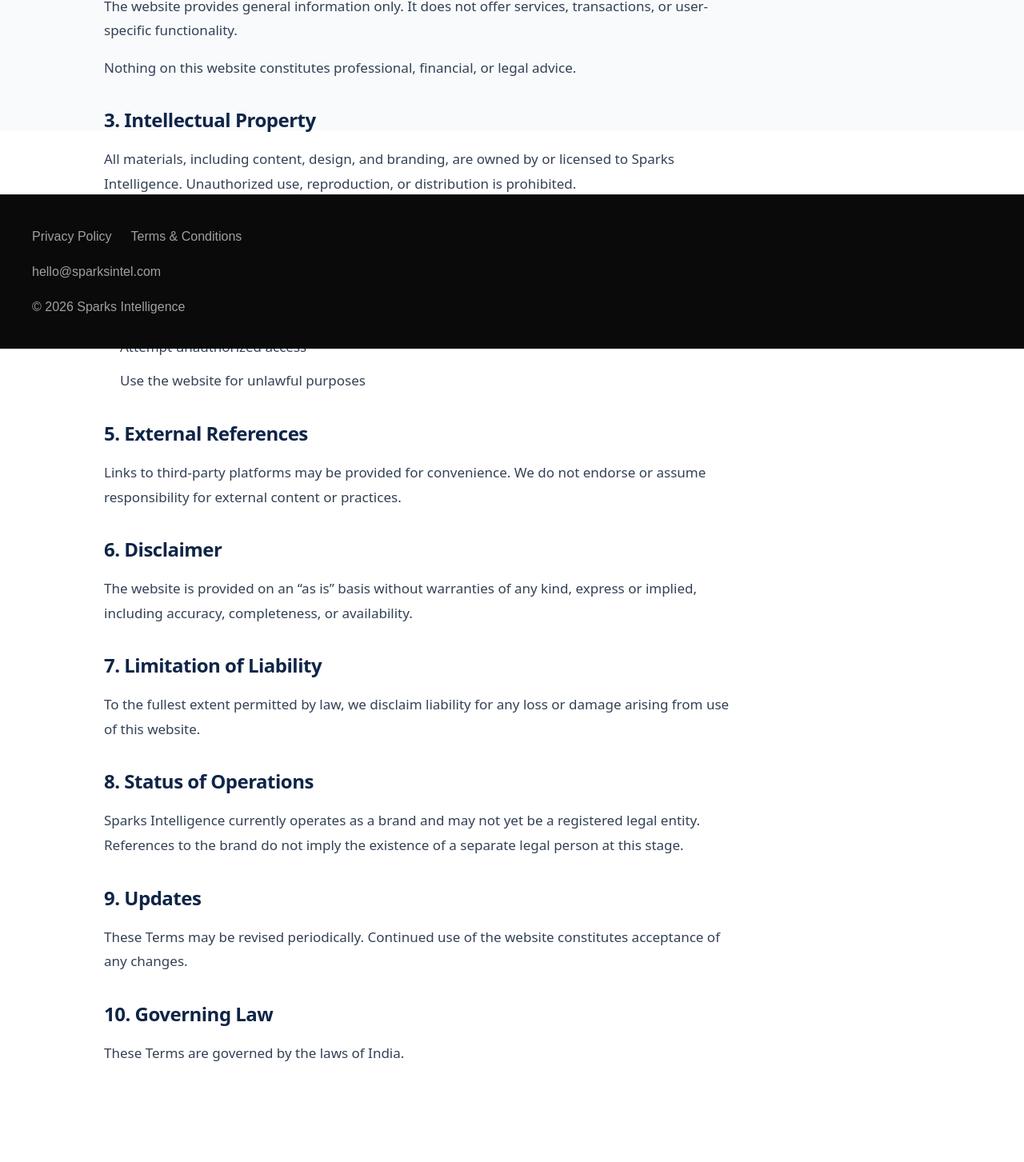
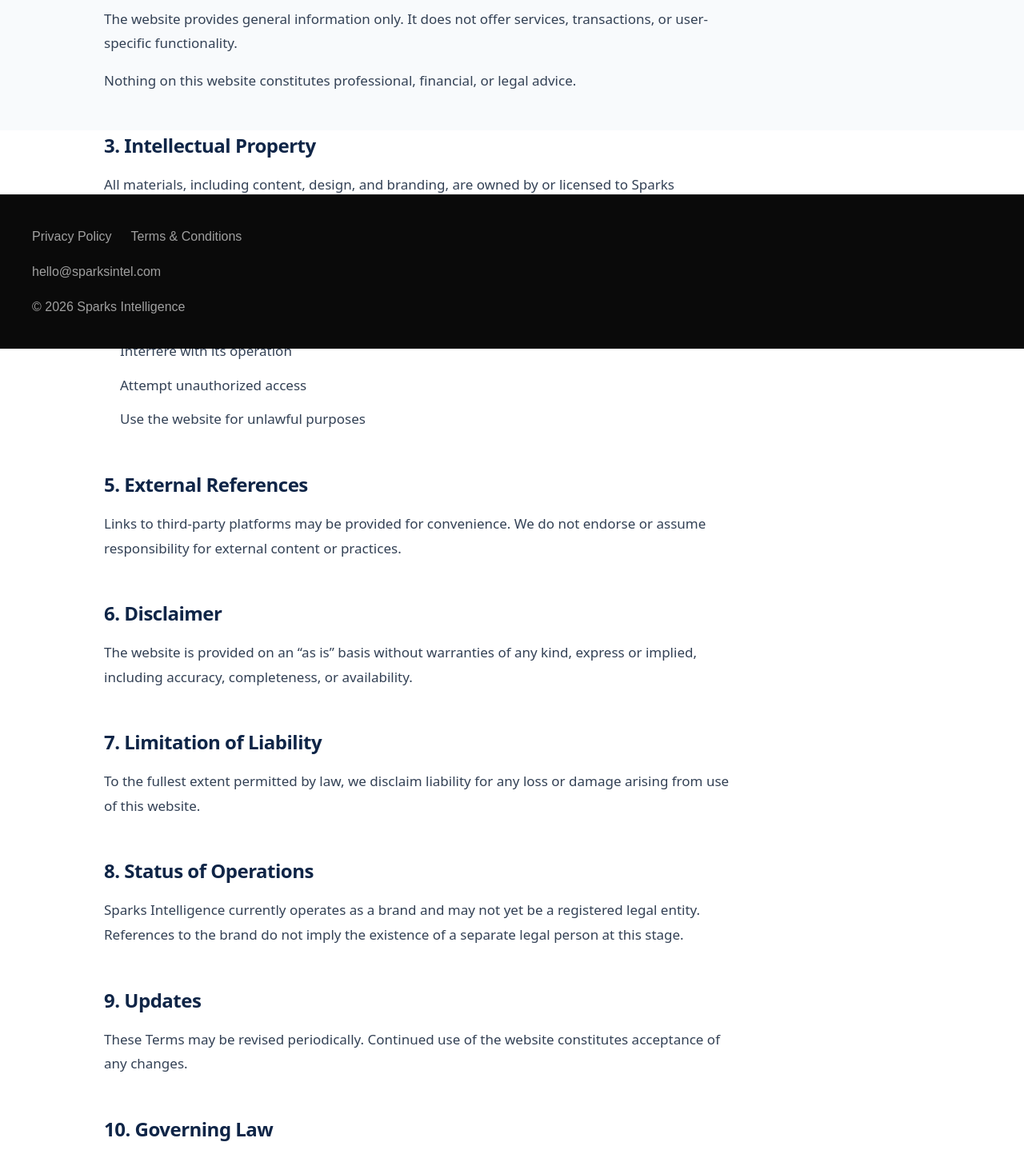
Before and after one commit to sparksintel/sparksintel, a Next.js app: page /terms in a window 1280 px wide. Shown: the part 752-2205 px from the top of the page at 80% size. Built offline with nearby package versions, Linux system fonts and the light colour scheme.

Commit message:
Fix Terms page TypeScript styles

```diff
--- a/app/terms/page.tsx
+++ b/app/terms/page.tsx
@@ -69,7 +69,7 @@
           </div>
 
           {/* SECTION 2 */}
-          <div style={{ paddingVertical: "16px", paddingBottom: "32px" }}>
+          <div style={{ paddingTop: "16px", paddingBottom: "32px" }}>
             <h2 style={{ fontSize: "24px", fontWeight: "700", letterSpacing: "-0.5px", marginBottom: "16px", color: "#0f2547" }}>
               2. Scope of Use
             </h2>
@@ -84,7 +84,7 @@
           </div>
 
           {/* SECTION 3 */}
-          <div style={{ paddingVertical: "16px", paddingBottom: "32px" }}>
+          <div style={{ paddingTop: "16px", paddingBottom: "32px" }}>
             <h2 style={{ fontSize: "24px", fontWeight: "700", letterSpacing: "-0.5px", marginBottom: "16px", color: "#0f2547" }}>
               3. Intellectual Property
             </h2>
@@ -96,7 +96,7 @@
           </div>
 
           {/* SECTION 4 */}
-          <div style={{ paddingVertical: "16px", paddingBottom: "32px" }}>
+          <div style={{ paddingTop: "16px", paddingBottom: "32px" }}>
             <h2 style={{ fontSize: "24px", fontWeight: "700", letterSpacing: "-0.5px", marginBottom: "16px", color: "#0f2547" }}>
               4. Acceptable Use
             </h2>
@@ -117,7 +117,7 @@
           </div>
 
           {/* SECTION 5 */}
-          <div style={{ paddingVertical: "16px", paddingBottom: "32px" }}>
+          <div style={{ paddingTop: "16px", paddingBottom: "32px" }}>
             <h2 style={{ fontSize: "24px", fontWeight: "700", letterSpacing: "-0.5px", marginBottom: "16px", color: "#0f2547" }}>
               5. External References
             </h2>
@@ -129,7 +129,7 @@
           </div>
 
           {/* SECTION 6 */}
-          <div style={{ paddingVertical: "16px", paddingBottom: "32px" }}>
+          <div style={{ paddingTop: "16px", paddingBottom: "32px" }}>
             <h2 style={{ fontSize: "24px", fontWeight: "700", letterSpacing: "-0.5px", marginBottom: "16px", color: "#0f2547" }}>
               6. Disclaimer
             </h2>
@@ -141,7 +141,7 @@
           </div>
 
           {/* SECTION 7 */}
-          <div style={{ paddingVertical: "16px", paddingBottom: "32px" }}>
+          <div style={{ paddingTop: "16px", paddingBottom: "32px" }}>
             <h2 style={{ fontSize: "24px", fontWeight: "700", letterSpacing: "-0.5px", marginBottom: "16px", color: "#0f2547" }}>
               7. Limitation of Liability
             </h2>
@@ -152,7 +152,7 @@
           </div>
 
           {/* SECTION 8 */}
-          <div style={{ paddingVertical: "16px", paddingBottom: "32px" }}>
+          <div style={{ paddingTop: "16px", paddingBottom: "32px" }}>
             <h2 style={{ fontSize: "24px", fontWeight: "700", letterSpacing: "-0.5px", marginBottom: "16px", color: "#0f2547" }}>
               8. Status of Operations
             </h2>
@@ -164,7 +164,7 @@
           </div>
 
           {/* SECTION 9 */}
-          <div style={{ paddingVertical: "16px", paddingBottom: "32px" }}>
+          <div style={{ paddingTop: "16px", paddingBottom: "32px" }}>
             <h2 style={{ fontSize: "24px", fontWeight: "700", letterSpacing: "-0.5px", marginBottom: "16px", color: "#0f2547" }}>
               9. Updates
             </h2>
@@ -175,7 +175,7 @@
           </div>
 
           {/* SECTION 10 */}
-          <div style={{ paddingVertical: "16px" }}>
+          <div style={{ paddingTop: "16px" }}>
             <h2 style={{ fontSize: "24px", fontWeight: "700", letterSpacing: "-0.5px", marginBottom: "16px", color: "#0f2547" }}>
               10. Governing Law
             </h2>
```
